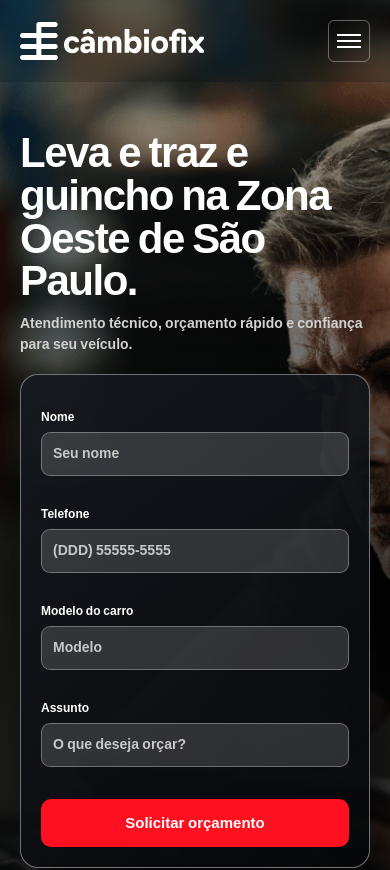
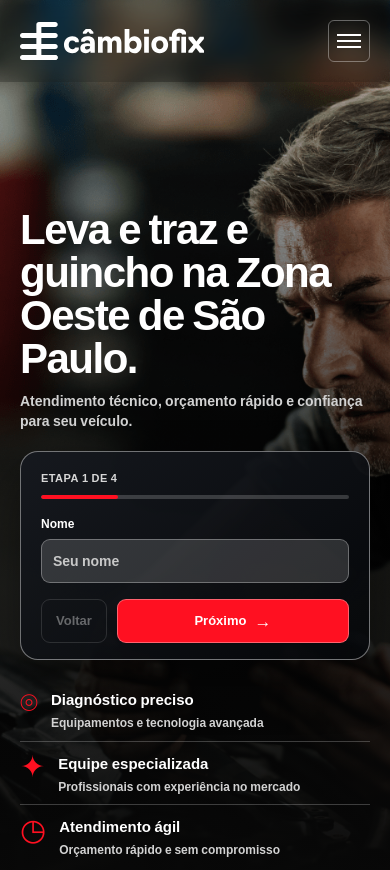
Before and after one commit to sidneirocha/cambiofix, a React (Vite) app: page / in a window 390 px wide. Shown: the top 870 px of the page. Built offline with nearby package versions, Linux system fonts and the light colour scheme.

Commit message:
Add mobile quote form steps

```diff
--- a/src/App.jsx
+++ b/src/App.jsx
@@ -30,6 +30,12 @@ const heroTopics = [
   "Leva e traz e guincho na Zona Oeste de São Paulo.",
   "Conserte seu câmbio em até 12x.",
 ];
+const quoteSteps = [
+  { name: "nome", label: "Nome", prompt: "seu nome" },
+  { name: "telefone", label: "Telefone", prompt: "seu telefone" },
+  { name: "modelo", label: "Modelo do carro", prompt: "o modelo do carro" },
+  { name: "assunto", label: "Assunto", prompt: "o assunto" },
+];
 const osascoGallery = [
   ["unidade-osasco-01.png", "Área principal de atendimento"],
   ["unidade-osasco-02.png", "Espaço técnico da unidade"],
@@ -61,6 +67,7 @@ export function App() {
   const [servicesPaused, setServicesPaused] = useState(false);
   const [selectedGalleryImage, setSelectedGalleryImage] = useState(null);
   const [heroTopic, setHeroTopic] = useState(0);
+  const [quoteStep, setQuoteStep] = useState(0);
 
   useEffect(() => {
     const onScroll = () => setHeaderScrolled(window.scrollY > 24);
@@ -122,6 +129,27 @@ export function App() {
       setQuoteStatus("idle");
       setQuoteFeedback("");
     }
+  };
+
+  const handleQuoteNext = (event) => {
+    const form = event.currentTarget.form;
+    const step = quoteSteps[quoteStep];
+    const field = form?.elements[step.name];
+    if (!field?.checkValidity()) {
+      setQuoteStatus("error");
+      setQuoteFeedback(`Confira ${step.prompt}.`);
+      field?.reportValidity();
+      return;
+    }
+    setQuoteStatus("idle");
+    setQuoteFeedback("");
+    setQuoteStep((current) => Math.min(current + 1, quoteSteps.length - 1));
+  };
+
+  const handleQuoteBack = () => {
+    setQuoteStatus("idle");
+    setQuoteFeedback("");
+    setQuoteStep((current) => Math.max(current - 1, 0));
   };
 
   const handleQuoteSubmit = (event) => {
@@ -187,6 +215,7 @@ export function App() {
     setQuoteStatus("success");
     setQuoteFeedback("WhatsApp aberto. A equipe já pode receber sua solicitação.");
     form.reset();
+    setQuoteStep(0);
   };
 
   return (
@@ -212,11 +241,16 @@ export function App() {
             <div className="hero-copy"><h1><span className={`hero-title-topic${heroTopics[heroTopic].length > 40 ? " is-long" : ""}`} key={heroTopics[heroTopic]}>{heroTopics[heroTopic]}</span></h1><p>Atendimento técnico, orçamento rápido e confiança para seu veículo.</p></div>
             <form className={`quote-card quote-card--${quoteStatus}`} onSubmit={handleQuoteSubmit} onInvalid={handleQuoteInvalid} onFocusCapture={handleQuoteFocus} aria-describedby="quote-feedback">
               <div className="quote-honeypot" aria-hidden="true"><label htmlFor="website">Website</label><input id="website" name="website" tabIndex="-1" autoComplete="off" /></div>
-              <label>Nome<input required minLength="2" maxLength="80" autoComplete="name" name="nome" placeholder="Seu nome" /></label>
-              <label>Telefone<input required minLength="10" maxLength="18" inputMode="tel" autoComplete="tel" name="telefone" placeholder="(DDD) 55555-5555" /></label>
-              <label>Modelo do carro<input required minLength="2" maxLength="80" autoComplete="off" name="modelo" placeholder="Modelo" /></label>
-              <label>Assunto<input required minLength="4" maxLength="160" autoComplete="off" name="assunto" placeholder="O que deseja orçar?" /></label>
-              <button className="submit-button" type="submit" disabled={quoteStatus === "sending"} aria-busy={quoteStatus === "sending"}>{quoteStatus === "sending" ? "Abrindo WhatsApp…" : quoteStatus === "success" ? "WhatsApp aberto" : "Solicitar orçamento"}</button>
+              <div className="quote-mobile-progress" aria-live="polite"><span>Etapa {quoteStep + 1} de {quoteSteps.length}</span><div className="quote-progress-track" aria-hidden="true"><span style={{ width: `${((quoteStep + 1) / quoteSteps.length) * 100}%` }} /></div></div>
+              <label className={`quote-field quote-field--nome${quoteStep === 0 ? " is-active" : ""}`}>Nome<input required minLength="2" maxLength="80" autoComplete="name" name="nome" placeholder="Seu nome" /></label>
+              <label className={`quote-field quote-field--telefone${quoteStep === 1 ? " is-active" : ""}`}>Telefone<input required minLength="10" maxLength="18" inputMode="tel" autoComplete="tel" name="telefone" placeholder="(DDD) 55555-5555" /></label>
+              <label className={`quote-field quote-field--modelo${quoteStep === 2 ? " is-active" : ""}`}>Modelo do carro<input required minLength="2" maxLength="80" autoComplete="off" name="modelo" placeholder="Modelo" /></label>
+              <label className={`quote-field quote-field--assunto${quoteStep === 3 ? " is-active" : ""}`}>Assunto<input required minLength="4" maxLength="160" autoComplete="off" name="assunto" placeholder="O que deseja orçar?" /></label>
+              <div className="quote-mobile-controls">
+                <button className="quote-back-button" type="button" onClick={handleQuoteBack} disabled={quoteStep === 0}>Voltar</button>
+                {quoteStep < quoteSteps.length - 1 ? <button className="quote-next-button" type="button" onClick={handleQuoteNext}>Próximo <span>→</span></button> : <button className="submit-button quote-mobile-submit" type="submit" disabled={quoteStatus === "sending"} aria-busy={quoteStatus === "sending"}>{quoteStatus === "sending" ? "Abrindo WhatsApp…" : quoteStatus === "success" ? "WhatsApp aberto" : "Solicitar orçamento"}</button>}
+              </div>
+              <button className="submit-button quote-desktop-submit" type="submit" disabled={quoteStatus === "sending"} aria-busy={quoteStatus === "sending"}>{quoteStatus === "sending" ? "Abrindo WhatsApp…" : quoteStatus === "success" ? "WhatsApp aberto" : "Solicitar orçamento"}</button>
               {quoteFeedback && <p id="quote-feedback" className={`quote-feedback quote-feedback--${quoteStatus}`} role="status" aria-live="polite">{quoteFeedback}</p>}
             </form>
             <div className="hero-benefits"><div><b>⌾</b><span><strong>Diagnóstico preciso</strong><small>Equipamentos e tecnologia avançada</small></span></div><div><b>✦</b><span><strong>Equipe especializada</strong><small>Profissionais com experiência no mercado</small></span></div><div><b>◷</b><span><strong>Atendimento ágil</strong><small>Orçamento rápido e sem compromisso</small></span></div></div>
--- a/src/styles.css
+++ b/src/styles.css
@@ -243,6 +243,103 @@ footer>.haus-logo{display:inline-flex;flex-direction:column;align-items:flex-sta
   footer{min-height:280px;padding:42px 20px 30px;text-align:center}
   footer>.logo,footer>div,footer>.haus-logo{margin-left:auto;margin-right:auto}
   footer>div{justify-content:center}
+}
+
+/* Mobile quote wizard: keep the hero focused on one field at a time. */
+.quote-mobile-progress,
+.quote-mobile-controls{display:none}
+@media(max-width:800px){
+  .hero-content .quote-card{
+    display:grid!important;
+    grid-template-columns:1fr!important;
+    grid-template-rows:auto auto auto!important;
+    gap:0!important;
+    align-content:start!important;
+    padding:18px 20px 16px!important;
+  }
+  .quote-mobile-progress{
+    display:flex;
+    grid-column:1;
+    flex-direction:column;
+    gap:8px;
+    margin-bottom:16px;
+    color:#d7d7d7;
+    font-size:11px;
+    font-weight:600;
+    letter-spacing:.04em;
+    text-transform:uppercase;
+  }
+  .quote-progress-track{
+    width:100%;
+    height:4px;
+    overflow:hidden;
+    border-radius:999px;
+    background:rgba(255,255,255,.18);
+  }
+  .quote-progress-track span{
+    display:block;
+    height:100%;
+    border-radius:inherit;
+    background:var(--red);
+    transition:width .25s ease;
+  }
+  .hero-content .quote-card .quote-field{
+    display:none!important;
+    grid-column:1;
+    margin:0!important;
+  }
+  .hero-content .quote-card .quote-field.is-active{
+    display:block!important;
+  }
+  .quote-mobile-controls{
+    display:grid;
+    grid-column:1;
+    grid-template-columns:auto 1fr;
+    gap:10px;
+    margin-top:16px;
+  }
+  .quote-back-button,
+  .quote-next-button{
+    min-height:44px;
+    padding:8px 14px;
+    border:1px solid rgba(255,255,255,.35);
+    border-radius:9px;
+    color:#fff;
+    font:inherit;
+    font-size:13px;
+    font-weight:600;
+  }
+  .quote-back-button{
+    background:transparent;
+  }
+  .quote-back-button:disabled{
+    cursor:default;
+    opacity:.36;
+  }
+  .quote-next-button{
+    display:flex;
+    align-items:center;
+    justify-content:center;
+    gap:8px;
+    background:var(--red);
+  }
+  .quote-next-button span{font-size:17px;line-height:1}
+  .hero-content .quote-card .quote-mobile-submit{
+    min-height:44px;
+    height:44px!important;
+    margin:0!important;
+    padding:8px!important;
+  }
+  .hero-content .quote-card .quote-desktop-submit{
+    display:none!important;
+  }
+  .hero-content .quote-card .quote-feedback{
+    grid-column:1;
+    min-height:18px;
+    margin-top:8px;
+    line-height:18px;
+    white-space:normal;
+  }
 }
 
 
```
